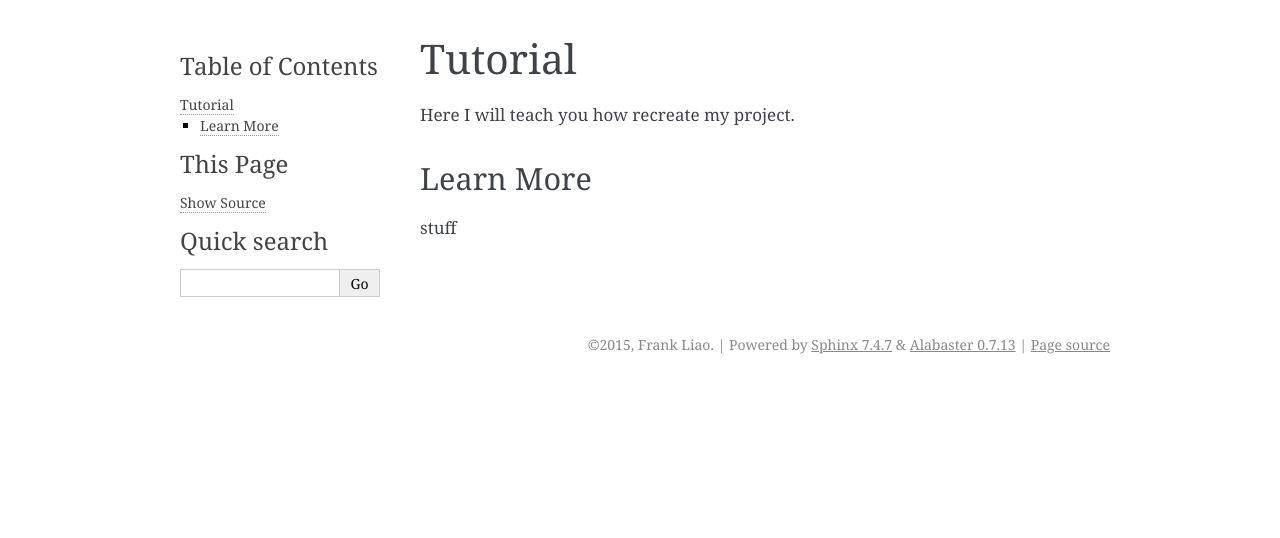
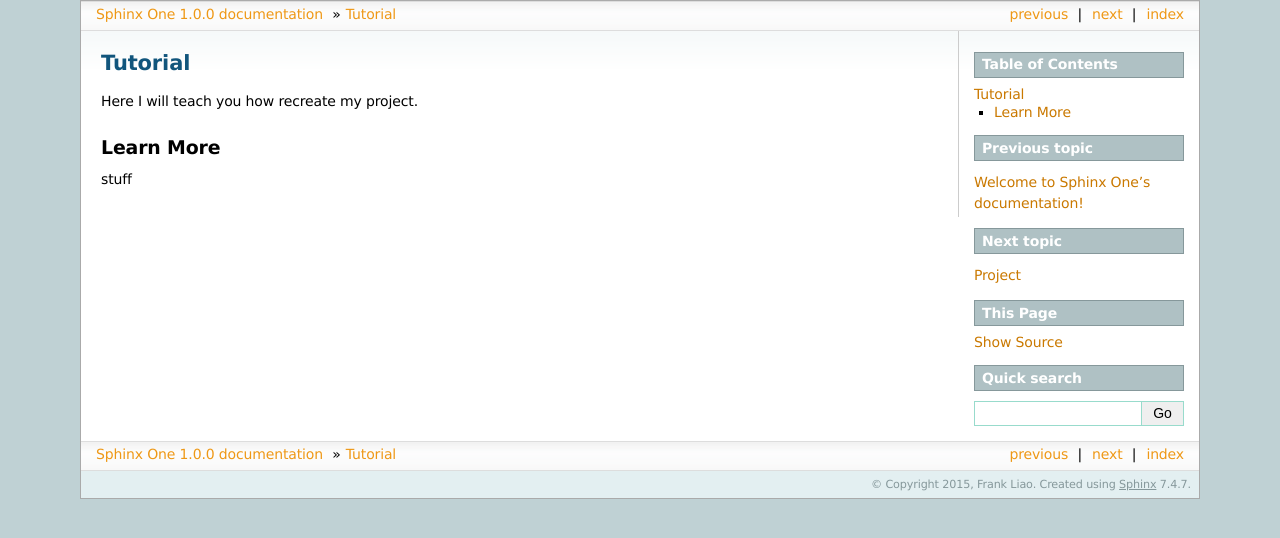
Before and after one commit to AMongolNamedFrank/franksphinx, a Sphinx documentation site: the page built from source/tutorial.rst, in a window 1280 px wide. Shown: the top 538 px of the page. Built offline with Sphinx 7.4.7, drawn with Linux system fonts in a browser that asks for light colours; pages that are not in the unit, such as notebooks, are missing from menus.

Commit message:
STY: PEP8 cleanup, use sphinxdoc theme, remove missing "about me"

```diff
--- a/source/conf.py
+++ b/source/conf.py
@@ -14,7 +14,6 @@
 
 import sys
 import os
-import shlex
 
 # If extensions (or modules to document with autodoc) are in another directory,
 # add these directories to sys.path here. If the directory is relative to the
@@ -27,7 +26,7 @@ sys.path.insert(0, nidata_path)
 # -- General configuration ------------------------------------------------
 
 # If your documentation needs a minimal Sphinx version, state it here.
-#needs_sphinx = '1.0'
+# needs_sphinx = '1.0'
 
 # Add any Sphinx extension module names here, as strings. They can be
 # extensions coming with Sphinx (named 'sphinx.ext.*') or your custom
@@ -37,8 +36,7 @@ extensions = [
     'sphinx.ext.doctest',
     'sphinx.ext.coverage',
     'sphinx.ext.mathjax',
-    'sphinx.ext.viewcode',
-]
+    'sphinx.ext.viewcode', ]
 
 # Add any paths that contain templates here, relative to this directory.
 templates_path = ['_templates']
@@ -49,7 +47,7 @@ templates_path = ['_templates']
 source_suffix = '.rst'
 
 # The encoding of source files.
-#source_encoding = 'utf-8-sig'
+# source_encoding = 'utf-8-sig'
 
 # The master toctree document.
 master_doc = 'index'
@@ -117,7 +115,7 @@ todo_include_todos = False
 
 # The theme to use for HTML and HTML Help pages.  See the documentation for
 # a list of builtin themes.
-html_theme = 'alabaster'
+html_theme = 'sphinxdoc'
 
 # Theme options are theme-specific and customize the look and feel of a theme
 # further.  For a list of options available for each theme, see the
--- a/source/index.rst
+++ b/source/index.rst
@@ -21,7 +21,6 @@ Contents:
    tutorial
    project
    code
-   about me
 
 
 
```
